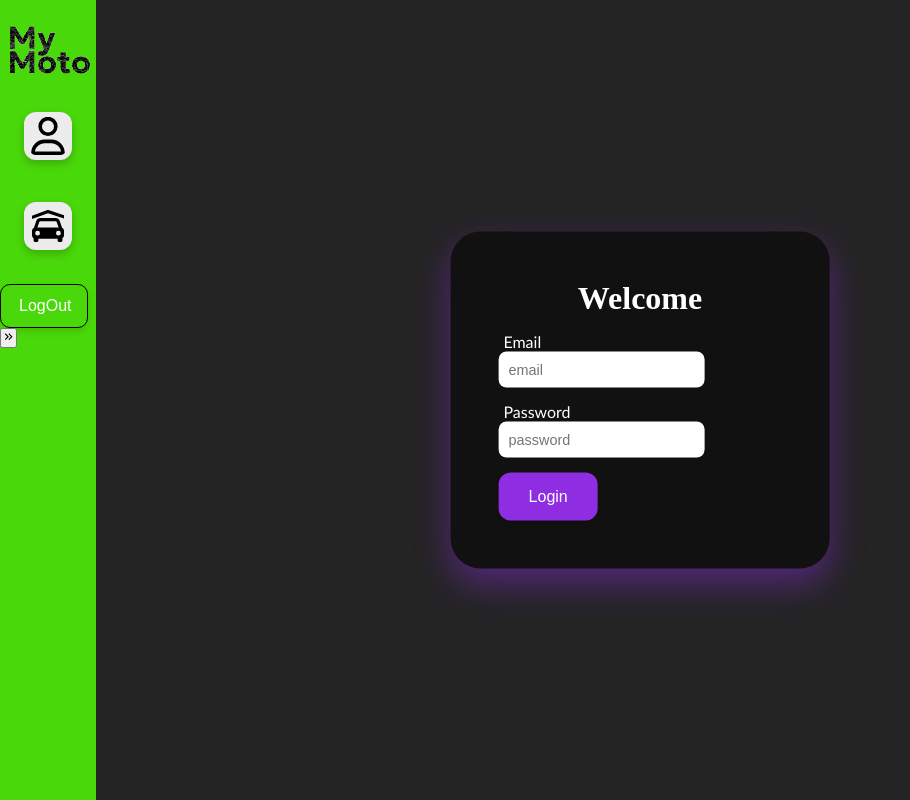
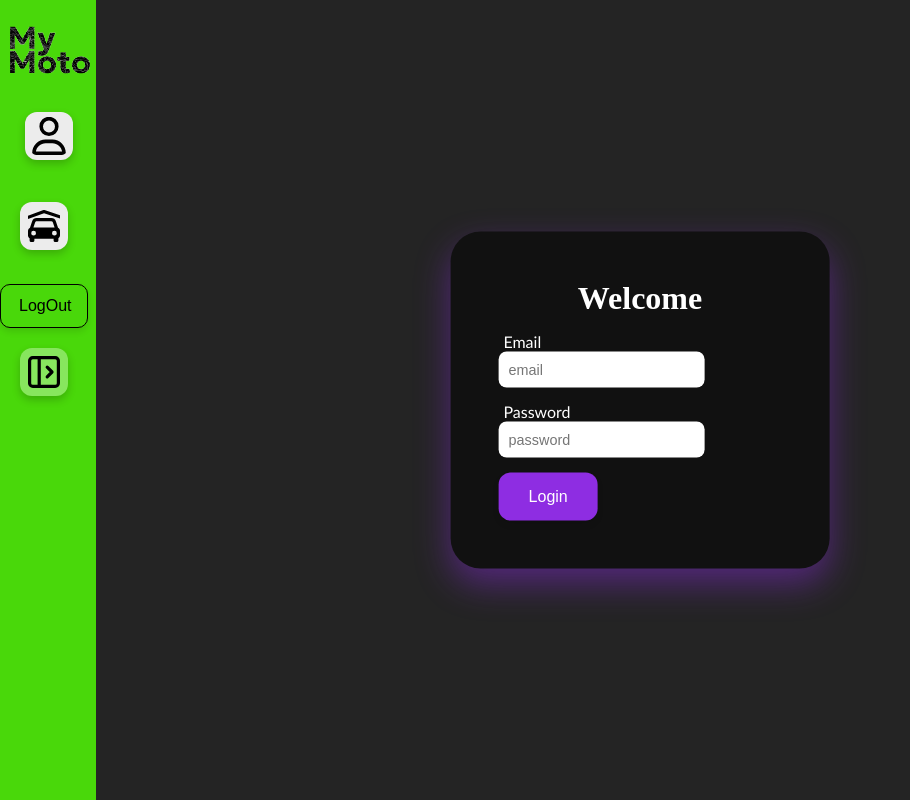
Before and after one commit to amitchell303/capstoneFrontend, a React (Vite) app: page /login in a window 1280 px wide. Shown: the whole page, without its empty margins (0-910 px from the left). Built offline with nearby package versions, Linux system fonts and the light colour scheme; no server answers; sample sign-in values are in the browser's storage.

Commit message:
added tooltips

```diff
--- a/src/App.css
+++ b/src/App.css
@@ -50,6 +50,32 @@
   box-shadow: 0 8px 16px rgba(0, 0, 0, 0.3);
   transform: translateY(-2px);
 }
+
+/* Tooltip container */
+.tooltip {
+  position: relative;
+  display: inline-block;
+}
+.tooltip .tooltiptext {
+  padding: 5px 10px;
+  margin-bottom: 0;
+  background-color: #555555a1;
+  color: #fff;
+  border-radius: 6px;
+  visibility: hidden;
+  opacity: 0;
+  position: absolute;
+  bottom: 100%;
+  left: 50%;
+  transform: translateX(-50%);
+  text-align: center;
+  transition: opacity 0.3s ease, visibility 0.3s ease;
+}
+.tooltip:hover .tooltiptext {
+  visibility: visible;
+  opacity: 1;
+}
+
 .link {
   color: black;
   font-size: 16px;
@@ -70,7 +96,7 @@
 }
 .sidebar.open .navlink {
   flex-direction: row;
-  justify-content: flex-start;
+  justify-content: left;
   align-items: center;
   gap: 0.5rem;
 }
@@ -78,7 +104,7 @@
   opacity: 1;
 }
 .logout-btn {
-  color: white;
+  color: rgb(0, 0, 0);
   width: auto;
   max-width: 5.5rem;
   padding: 12px 18px;
@@ -93,13 +119,38 @@
   transition: all 0.2s ease;
 }
 .logout-btn:hover {
+  color: red;
+  border-color: red;
   background-color: #f8fcf384;
   box-shadow: 0 6px 8px rgba(0, 0, 0, 0.15);
 }
 .logout-btn:active {
+  color: red;
+  border-color: red;
   background-color: #f8fcf384;
   box-shadow: 0 2px 4px rgba(0, 0, 0, 0.1);
   transform: translateY(2px);
+}
+.toggle-btn {
+  background: none;
+  border: none;
+  margin: 20px;
+}
+.toggle-icon {
+  color: black;
+  width: 3rem;
+  height: 3rem;
+  margin: 0 auto;
+  padding: 0.3rem;
+  border-radius: 25%;
+  background-color: #ffffff57;
+  box-shadow: 0 4px 8px rgba(0, 0, 0, 0.2);
+  transition: all 0.2s ease;
+  position: relative;
+}
+.toggle-icon:hover {
+  box-shadow: 0 8px 16px rgba(0, 0, 0, 0.3);
+  transform: translateY(-2px);
 }
 
 /* Home Page*/
--- a/src/components/Navigations.jsx
+++ b/src/components/Navigations.jsx
@@ -8,10 +8,7 @@ import { useDispatch } from "react-redux";
 import "../App.css";
 import { FaRegUser } from "react-icons/fa6";
 import { BiSolidCarGarage } from "react-icons/bi";
-import {
-  MdOutlineKeyboardDoubleArrowLeft,
-  MdOutlineKeyboardDoubleArrowRight,
-} from "react-icons/md";
+import { LuPanelRightOpen, LuPanelLeftOpen } from "react-icons/lu";
 
 export default function Navigations() {
   const [isOpen, setIsOpen] = useState(false);
@@ -37,18 +34,26 @@ export default function Navigations() {
         <ul>
           {token ? (
             <>
+              <ul>
                 <li>
+                  <div className="tooltip">
                     <NavLink className="navlink" to="/me">
                       <FaRegUser className="icons" />
                       <p className="link">My Account</p>
                     </NavLink>
+                    <span className="tooltiptext">Account</span>
+                  </div>
                 </li>
                 <li>
+                  <div class="tooltip">
                     <NavLink className="navlink" to="/">
                       <BiSolidCarGarage className="icons" />
                       <p className="link">Dashboard</p>
                     </NavLink>
+                    <span class="tooltiptext">Garage</span>
+                  </div>
                 </li>
+              </ul>
               <button className="logout-btn" onClick={logout}>
                 LogOut
               </button>
@@ -71,9 +76,9 @@ export default function Navigations() {
       </div>
       <button className="toggle-btn" onClick={toggleNavbar}>
         {isOpen ? (
-          <MdOutlineKeyboardDoubleArrowLeft />
+          <LuPanelRightOpen className="toggle-icon" />
         ) : (
-          <MdOutlineKeyboardDoubleArrowRight />
+          <LuPanelLeftOpen className="toggle-icon" />
         )}
       </button>
     </nav>
```
Lines whose indentation alone changed are shown as unchanged.
